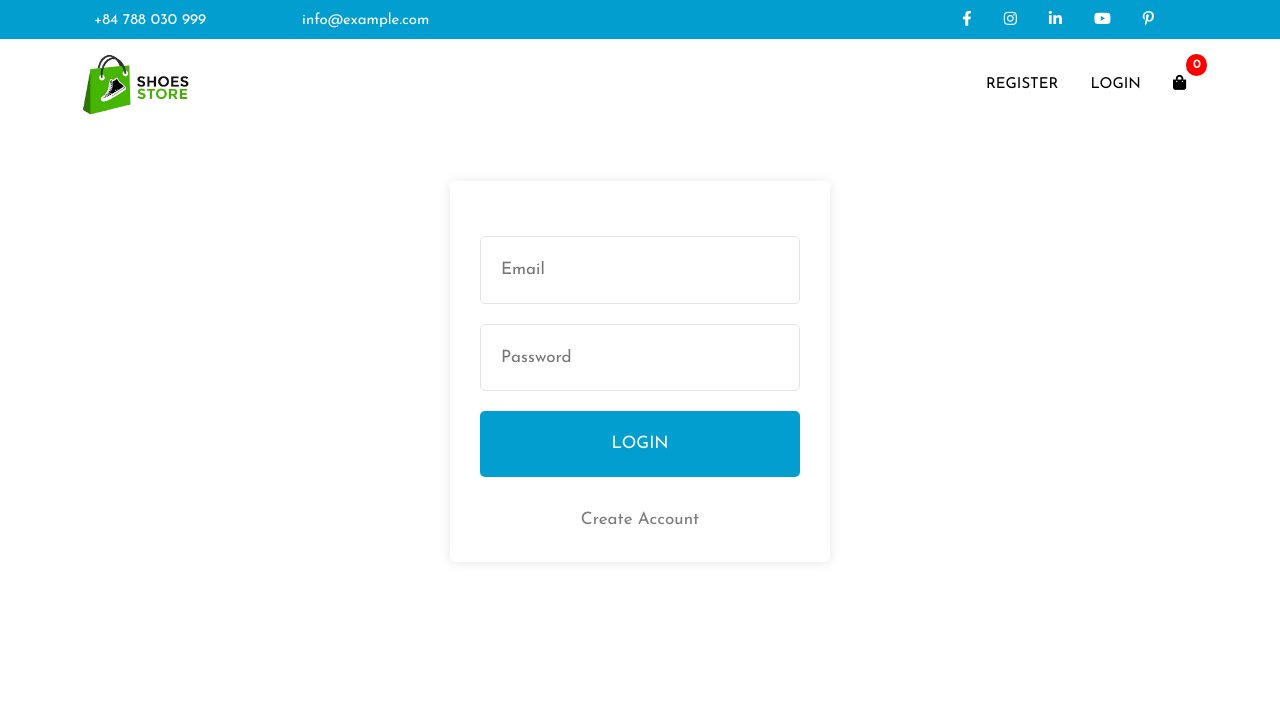
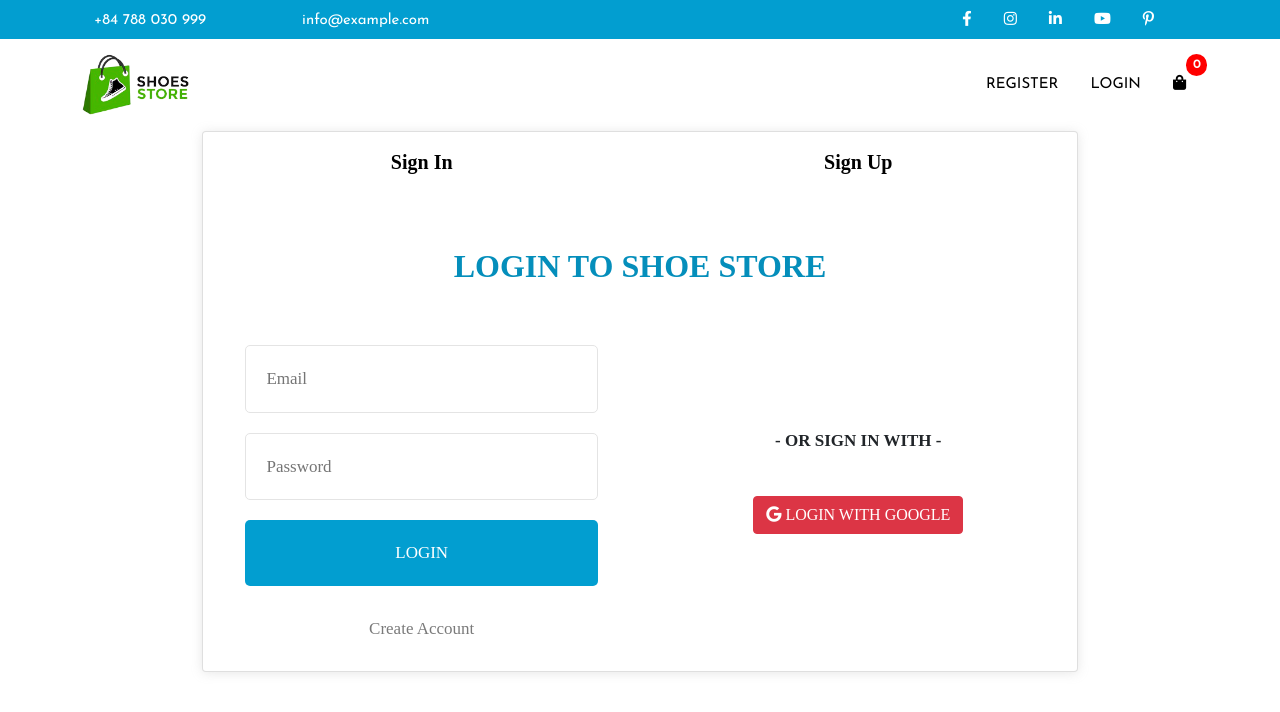
Before and after one commit to MayLuu/shoeshop, a React (Create React App) app in the folder Frontend/: page /login in a window 1280 px wide. Shown: the top 712 px of the page. Built offline with nearby package versions, Linux system fonts and the light colour scheme.

Commit message:
css login - register

```diff
--- a/Frontend/src/App.css
+++ b/Frontend/src/App.css
@@ -413,19 +413,39 @@ textarea:focus {
 
 /* LOGIN */
 .login-center {
-  padding: 50px 0;
+  font-family: "work sans";
 }
+.card{
+  box-shadow   : 0 1px 11px rgba(168, 168, 168, 0.27);
+}
+.otherSign{
+  display: flex;
+  align-items: center;
+  justify-content: center;
 
+}
+.btn-google{
+  text-transform  : uppercase;
+}
 .Login,
 .Login2 {
   background   : #fff;
-  border-radius: 5px;
   position     : relative;
   padding      : 35px 30px 30px;
-  box-shadow   : 0 1px 11px rgba(168, 168, 168, 0.27);
+
   text-align   : center;
 }
-
+.text-card{
+  font-size: 2.0rem;
+  color: #048ebb;
+  font-weight: bold;
+  margin-top: 10px;
+  text-align: center;
+}
+.text-otherSign{
+  font-weight: bold;
+  padding-bottom: 10px;
+}
 .Login input {
   width        : 100%;
   padding      : 20px 20px;
@@ -463,6 +483,42 @@ textarea:focus {
 
 .Login p a {
   color: #7a7a7a;
+}
+
+.tab-group {
+  list-style: none;
+  padding: 0;
+  margin: 0 0 40px 0;
+  display: table;
+  clear: both;
+}
+
+.tab-group li a {
+    display: block;
+    text-decoration: none;
+    padding: 15px;
+    color: black;
+    font-size: 20px;
+    font-weight: bold;
+    float: left;
+    width: 50%;
+    text-align: center;
+    cursor: pointer;
+    transition: 0.5s ease;
+
+  }
+.tab-group li :hover {
+  text-decoration: underline;
+  color: rgb(37, 73, 231);
+}
+.tab-group li a active {
+    background: rgb(54, 54, 228);
+    color: white;
+  }
+
+
+.tab-content > div:last-child {
+  display: none;
 }
 
 /* PROFILE */
--- a/Frontend/src/screens/Login.js
+++ b/Frontend/src/screens/Login.js
@@ -16,7 +16,6 @@ const Login = ({ location, history }) => {
 
   const userLogin = useSelector((state) => state.userLogin);
   const { error, loading, userInfo } = userLogin;
-
   useEffect(() => {
     if (userInfo) {
       history.push(redirect);
@@ -33,32 +32,67 @@ const Login = ({ location, history }) => {
       <div className="container d-flex flex-column justify-content-center align-items-center login-center">
         {error && <Message variant="alert-danger">{error}</Message>}
         {loading && <Loading />}
-        <form
-          className="Login col-md-8 col-lg-4 col-11"
-          onSubmit={submitHandler}
+
+        <div className="card">
+          <ul className="tab-group">
+            <li className="active">
+            <Link to={redirect ? `/login?redirect=${redirect}` : "/login"}>
+                Sign In
+              </Link>
+            </li>
+            <li className="tab">
+            <Link
+                    to={
+                      redirect ? `/register?redirect=${redirect}` : "/register"
+                    }
                   >
+                    Sign Up
+                  </Link>
+            </li>
+          </ul>
+          <p className="text-card">LOGIN TO SHOE STORE</p>
+          <div className="row">
+            <div className="col-md-6">
+              <form className="Login" onSubmit={submitHandler}>
                 <input
                   type="email"
                   placeholder="Email"
                   value={email}
                   onChange={(e) => setEmail(e.target.value)}
+                  required
                 />
                 <input
                   type="password"
                   placeholder="Password"
                   value={password}
                   onChange={(e) => setPassword(e.target.value)}
+                  required
                 />
                 <button type="submit">Login</button>
                 <p>
                   <Link
-              to={redirect ? `/register?redirect=${redirect}` : "/register"}
+                    to={
+                      redirect ? `/register?redirect=${redirect}` : "/register"
+                    }
                   >
                     Create Account
                   </Link>
                 </p>
               </form>
             </div>
+            <div className="col-md-6 otherSign flex flex-column">
+              <p className="text-otherSign"> - OR SIGN IN WITH -</p>
+              <hr className="solid"></hr>
+              <button type="btn" className="btn btn-danger btn-google">
+                <Link to="">
+                  <i className="fab fa-google text-white"></i>
+                </Link>{" "}
+                Login With Google
+              </button>
+            </div>
+          </div>
+        </div>
+      </div>
     </>
   );
 };
--- a/Frontend/src/screens/Register.js
+++ b/Frontend/src/screens/Register.js
@@ -34,8 +34,26 @@ const Register = ({ location, history }) => {
       <div className="container d-flex flex-column justify-content-center align-items-center login-center">
         {error && <Message variant="alert-danger">{error}</Message>}
         {loading && <Loading />}
+        <div className="card">
+        <ul className="tab-group">
+            <li className="tab">
+            <Link to={redirect ? `/login?redirect=${redirect}` : "/login"}>
+                Sign In
+              </Link>
+            </li>
+            <li className="tab active">
+            <Link
+                    to={
+                      redirect ? `/register?redirect=${redirect}` : "/register"
+                    }
+                  >
+                    Sign Up
+                  </Link>
+            </li>
+          </ul>
+          <p className="text-card">SIGN UP TO SHOE STORE</p>
           <form
-          className="Login col-md-8 col-lg-4 col-11"
+            className="Login"
             onSubmit={submitHandler}
           >
             <input
@@ -43,21 +61,24 @@ const Register = ({ location, history }) => {
               placeholder="Username"
               value={name}
               onChange={(e) => setName(e.target.value)}
+              required
             />
             <input
               type="email"
               placeholder="Email"
               value={email}
               onChange={(e) => setEmail(e.target.value)}
+              required
             />
             <input
               type="password"
               placeholder="Password"
               value={password}
               onChange={(e) => setPassword(e.target.value)}
+              required
             />
 
-          <button type="submit">Register</button>
+            <button type="submit" className="btn btn-primary">Register</button>
             <p>
               <Link to={redirect ? `/login?redirect=${redirect}` : "/login"}>
                 I Have Account <strong>Login</strong>
@@ -65,6 +86,7 @@ const Register = ({ location, history }) => {
             </p>
           </form>
         </div>
+      </div>
     </>
   );
 };
```
Lines whose indentation alone changed are shown as unchanged.
